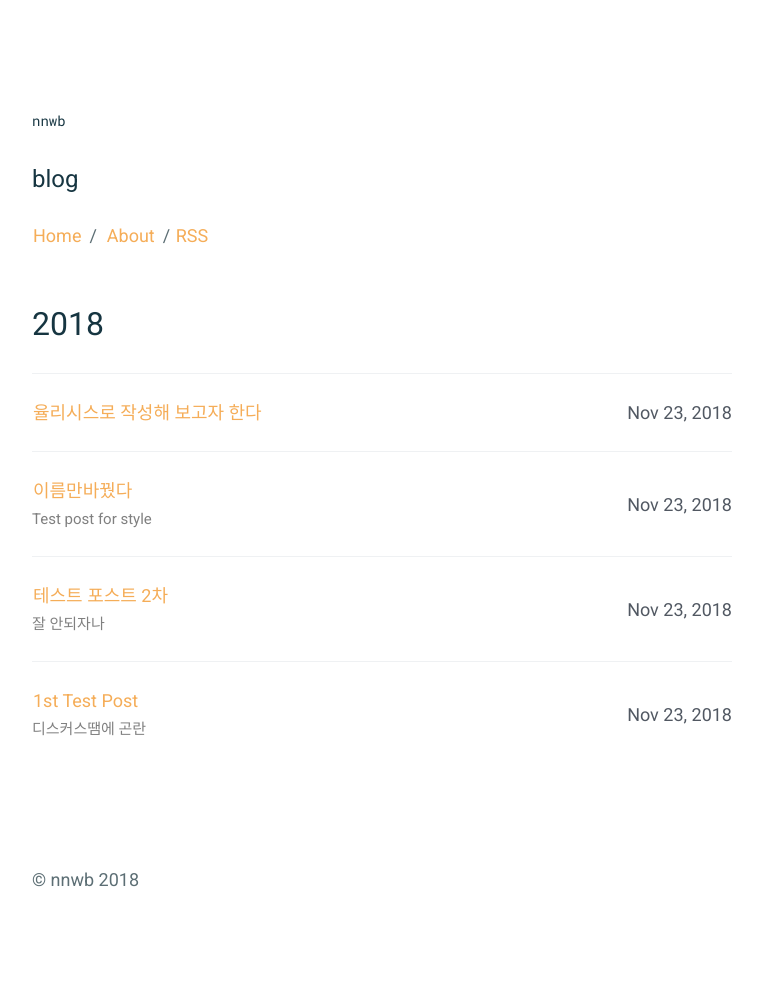
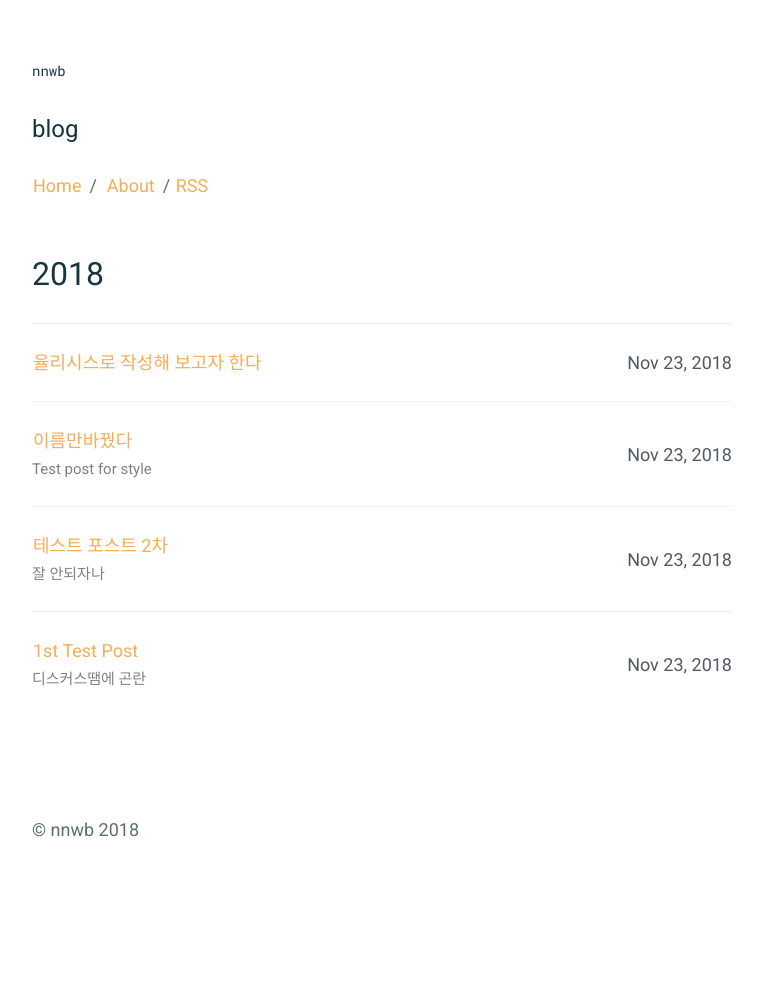
Before and after one commit to nnwb/nnwb.github.io, a Jekyll site: the page built from index.html, in a window 1280 px wide. Shown: the whole page, without its empty margins (258-1020 px from the left). Built offline with Jekyll 4.4.1, drawn with Linux system fonts in a browser that asks for light colours; after the commit the page ends 943 px from its top, so only the background shows below that.

Commit message:
Update _layout.scss

```diff
--- a/_sass/utilities/_layout.scss
+++ b/_sass/utilities/_layout.scss
@@ -6,7 +6,7 @@
     max-width: 72rem; // 620px
     margin-right: auto;
     margin-left: auto;
-    padding-top: 10rem; // 100px
+    padding-top: 5rem; // 50px
     padding-right: 1rem; // 10px
     padding-left: 1rem; // 10px
 }
```
